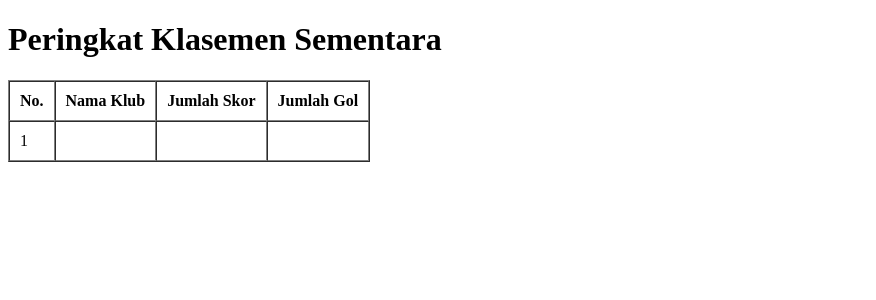
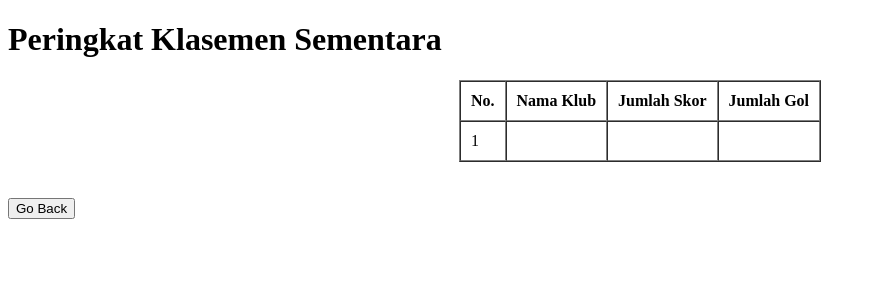
Before and after one commit to yusrianasghany/TugasLigaPW, a PHP site: page /klasemen.php in a window 1280 px wide. Shown: the top 300 px of the page, without its empty margins (0-876 px from the left). Run offline with PHP 8.4, Linux system fonts and the light colour scheme; tables that the repository leaves empty or names only in its code hold one stand-in row (values such as "Sample post"); data that the repository does not hold is empty.

Commit message:
Update klasemen.php

```diff
--- a/klasemen.php
+++ b/klasemen.php
@@ -11,13 +11,14 @@
     <meta charset="UTF-8">
     <meta http-equiv="X-UA-Compatible" content="IE=edge">
     <meta name="viewport" content="width=device-width, initial-scale=1.0">
+    <link rel="stylesheet" href="styleKlasemen.css">
     <title>Peringkat Klasemen</title>
 </head>
 <body>
 
     <h1>Peringkat Klasemen Sementara</h1>
 
-    <table border="1" cellpadding="10" cellspacing="0">
+    <table border="1" cellpadding="10" cellspacing="0" align=center>
         <tr>
             <th>No.</th>
             <th>Nama Klub</th>
@@ -36,7 +37,11 @@
         <?php $i++; endforeach; ?>
     </table>
 
-    <br>
+    <br> <br>
+
+    <div class="button">
+    <input type="button" value="Go Back" onclick="history.back(-1)" />
+    </div>
 
 </body>
 </html>
```
